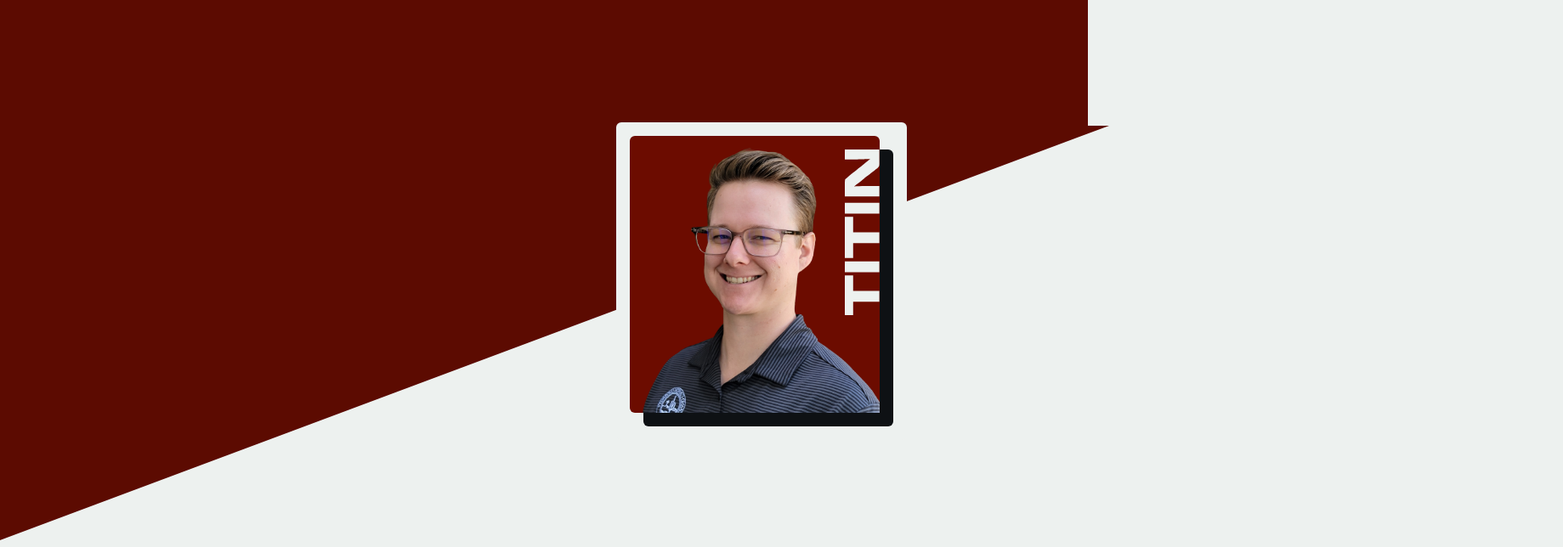
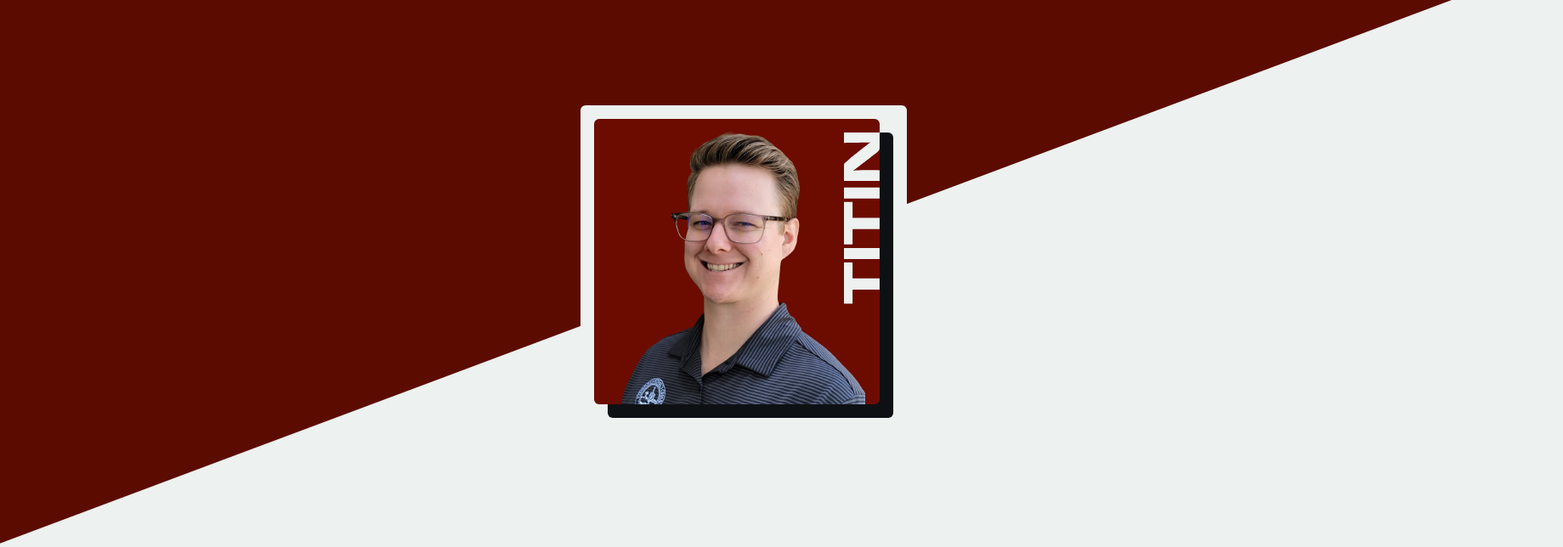
Before and after one commit to BeToast/titinperformance.com, a React (Vite) app: page / in a window 1280 px wide. Shown: the top 644 px of the page at 85% size, 1839 px wide, since content can reach past the window. Built offline with nearby package versions, Linux system fonts and the light colour scheme.

Commit message:
center luke-photo y on the redslant/white bg border

```diff
--- a/src/App.css
+++ b/src/App.css
@@ -9,33 +9,20 @@
    }
 }
 
-.red-slant {
-   @apply top-0;
-   @apply left-0;
-   @apply absolute;
-   @apply -z-50;
-   height: 29vh;
-   @apply w-full;
+#red-slant {
+   position: absolute;
+   top: -50vh;
+   left: -50vw;
+   width: 200vw;
+   height: 100vh;
+   transform-origin: 50% 100%;
    animation: breathe 6s infinite alternate ease-in-out;
-}
-.red-slant::after {
-   @apply absolute;
-   content: " ";
-   bottom: -41vh;
-   @apply w-full;
-   @apply border-solid;
-   border-width: 41vh 102vw 0 0;
-   @apply border-transparent;
-   @apply border-t-current;
-   @apply -translate-y-1;
+   overflow: hidden;
+   z-index: -100;
 }
 
-@media (orientation: landscape) {
-   .red-slant {
-      height: 19vh;
-   }
-   .red-slant::after {
-      bottom: -61vh;
-      border-width: 61vh 102vw 0 0;
-   }
+#luke-photo {
+   position: absolute;
+   right: 0;
+   transform-origin: 50% 100%;
 }
--- a/src/App.tsx
+++ b/src/App.tsx
@@ -1,29 +1,95 @@
 // import { useState } from "react";
 import "./App.css";
 import ShadowFrame from "./compos/ShadowFrame";
+import waitForElm from "./generic/waitForElm";
 import { TITIN } from "./svgs";
+
+const getVwVh = (): [number, number] => {
+   return [
+      Math.max(
+         document.documentElement.clientWidth || 0,
+         window.innerWidth || 0,
+      ),
+      Math.max(
+         document.documentElement.clientHeight || 0,
+         window.innerHeight || 0,
+      ),
+   ];
+};
+
+// for red slant rotation
+const rotateRedSlant = (vw: number, vh: number): number => {
+   let tanhInput;
+   //if landscape
+   if (vw > vh) {
+      //red slant has angled spans middle 60% of vh
+      tanhInput = (vh * 0.6) / vw;
+   } //if portrait
+   else {
+      //red slant has angled spans middle 40% of vh
+      tanhInput = (vh * 0.4) / vw;
+   }
+   // console.log(tanhInput);
+   // console.log(`tangent: ${Math.tan(tanhInput)}`);
+
+   //slantAglRad is short for redSlantAngleRadians
+   let slantAglRad = -1 * Math.tanh(tanhInput);
+
+   let redSlant = document.getElementById("red-slant")!;
+   redSlant.style.transform = `rotate(${slantAglRad}rad)`;
+
+   return slantAglRad;
+};
+//this function takes angle of redslant*(distance from vp center to lukephoto center) to get -y offest from vp center.
+const positionLuke = (vw: number, vh: number, slantAglRad: number) => {
+   const lukePhotoEl = document.getElementById("luke-photo")!;
+   const offest = lukePhotoEl.getBoundingClientRect();
+   //adj is the adjacent side of triangle for tanh function
+   console.log(offest.left);
+   const adj = offest.left + offest.width * 0.5 - vw * 0.5;
+   //convert radians to degrees and make positive
+   // let slantAglDeg = (-1 * slantAglRad * Math.PI) / 180;
+   const yFromVpCenterToLukePhotoCenter = -1 * slantAglRad * adj;
+   // console.log(yFromVpCenterToLukePhotoCenter);
+
+   const lukeYPos = vh * 0.5 - yFromVpCenterToLukePhotoCenter;
+   // console.log(lukeYPos);
+   lukePhotoEl.style.top = `${lukeYPos - offest.height * 0.5}px`;
+};
+//ran at runtime!
+waitForElm("#red-slant").then(() => {
+   waitForElm("#luke-photo").then(() => {
+      resizeHandler();
+   });
+});
+addEventListener("resize", () => {
+   resizeHandler();
+});
+const resizeHandler = () => {
+   let [vw, vh] = getVwVh();
+   let slantAglRad = rotateRedSlant(vw, vh);
+   positionLuke(vw, vh, slantAglRad);
+};
 
 function App() {
    return (
       <>
-         <div className="red-slant" />
+         <div id="red-slant" />
 
          <main className="flex justify-center">
             {/* stuff in margins */}
             <div className="w-4/6">
                {/* above the fold */}
-               <div className="h-screen w-full">
-                  <div className=" w-full pt-36">
-                     <ShadowFrame className="float-right h-2/5 w-2/5">
+               <div className="relative h-screen w-full">
+                  <ShadowFrame id="luke-photo" className="h-96 w-96">
                      <div className="absolute right-0 top-4 h-3/5 fill-greenwhite">
                         {TITIN}
                      </div>
                      <img
-                           className=" h-full w-full object-contain"
+                        className="h-full w-full object-contain"
                         src="webp/lukePhotoNew.webp"
                      />
                   </ShadowFrame>
-                  </div>
                </div>
             </div>
          </main>
--- a/src/compos/ShadowFrame/index.tsx
+++ b/src/compos/ShadowFrame/index.tsx
@@ -1,14 +1,21 @@
 const ShadowFrame: React.FC<{
    children: React.ReactNode;
+   id?: string;
    className?: string;
    whiteWidthPx?: number;
    borderRadiusPx?: number;
-}> = ({ children, className = "", whiteWidthPx = 32, borderRadiusPx = 16 }) => {
+}> = ({
+   children,
+   id,
+   className = "",
+   whiteWidthPx = 32,
+   borderRadiusPx = 16,
+}) => {
    // const shadowWidthPx = whiteWidthPx / 2;
    // const roundedClass = `rounded-[${borderRadiusPx}px]`;
    // https://v2.tailwindcss.com/docs/just-in-time-mode#arbitrary-value-support
    return (
-      <div className={className}>
+      <div id={id} className={className}>
          {/* white outline */}
          <div className="relative -z-30 h-full w-full rounded-md border-b-[32px] border-l-[16px] border-r-[32px] border-t-[16px] border-greenwhite bg-greenwhite">
             {/* red main */}
--- /dev/null
+++ b/src/generic/waitForElm.ts
@@ -0,0 +1,20 @@
+export default function waitForElm(selector: string): Promise<Element> {
+   return new Promise((resolve) => {
+      if (document.querySelector(selector)) {
+         return resolve(document.querySelector(selector)!);
+      }
+
+      const observer = new MutationObserver((mutations) => {
+         if (document.querySelector(selector)) {
+            observer.disconnect();
+            resolve(document.querySelector(selector)!);
+         }
+      });
+
+      // If you get "parameter 1 is not of type 'Node'" error, see https://stackoverflow.com/a/77855838/492336
+      observer.observe(document.body, {
+         childList: true,
+         subtree: true,
+      });
+   });
+}
```
Lines whose indentation alone changed are shown as unchanged.
